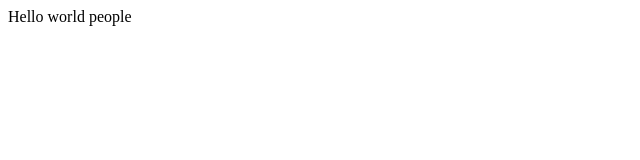
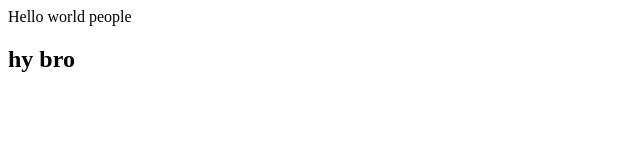
Before and after one commit to sharaxs/project, a plain HTML site: page index.html in a window 1280 px wide. Shown: the full height of the page, 0-640 px from the left. Drawn offline with Linux system fonts and the light colour scheme.

Commit message:
index.html.mode

```diff
--- a/index.html
+++ b/index.html
@@ -7,5 +7,6 @@
 </head>
 <body>
     Hello world people
+    <h2>hy bro</h2>
 </body>
 </html>
```
